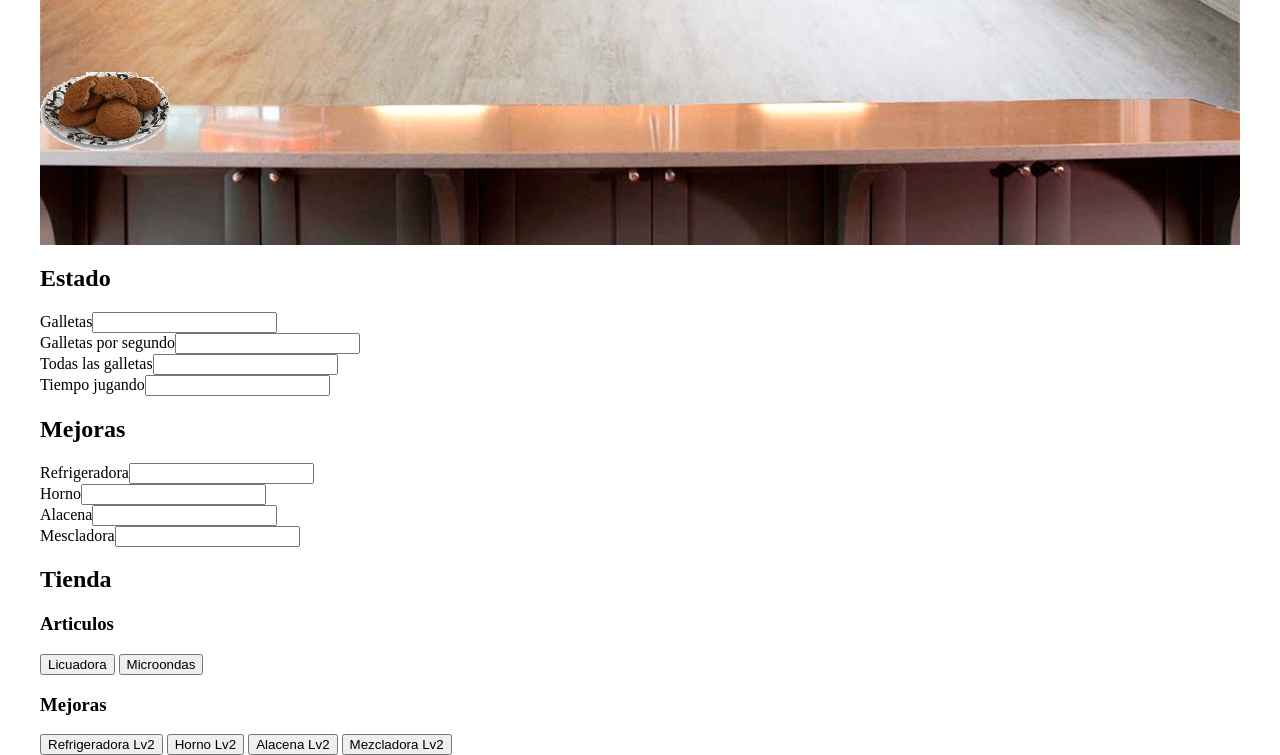
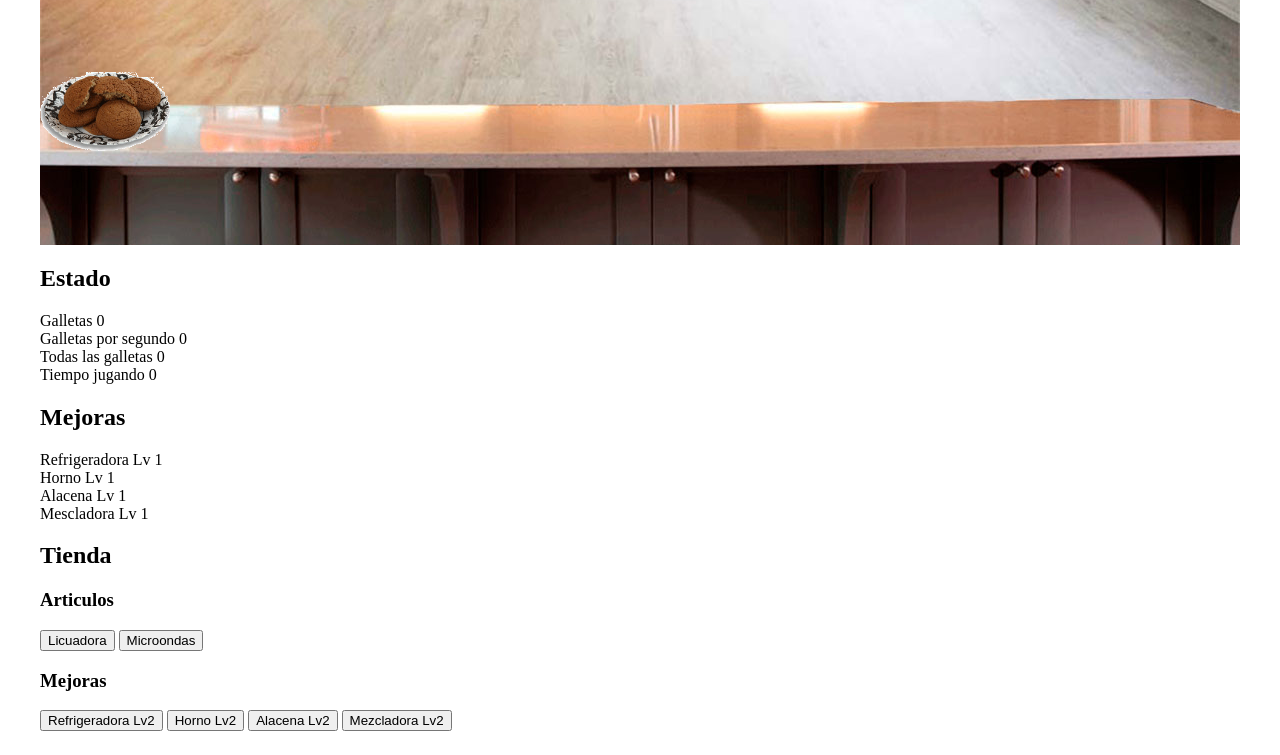
Before and after one commit to Bryan13qm/Grandma-s-Kitchen, a plain HTML site: page index.html in a window 1280 px wide. Shown: the part 772-1527 px from the top of the page. After the commit the page ends 1503 px from the top, so only its background shows below. Drawn offline with nearby package versions, Linux system fonts and the light colour scheme.

Commit message:
adding json to html

```diff
--- a/index.html
+++ b/index.html
@@ -63,19 +63,19 @@
 
 				<form>
 					<div>
-						<label>Galletas<input type="text" name="stock" id="stock" value=""></label>
+						<label>Galletas <span id="stock"></span></label>
 					</div>
 
 					<div>
-						<label>Galletas por segundo<input type="text" name="gps" id="gps" value=""></label>
+						<label>Galletas por segundo <span id="gps"></span></label>
 					</div>
 
 					<div>
-						<label>Todas las galletas<input type="text" name="allcookies" id="allcookies" value=""></label>
+						<label>Todas las galletas <span id="allcookies"></span></label>
 					</div>
 
 					<div>
-						<label>Tiempo jugando<input type="text" name="playtime" id="playtime" value=""></label>
+						<label>Tiempo jugando <span id="playtime"></span></label>
 					</div>
 				</form>
 			</div>
@@ -85,36 +85,37 @@
 
 				<form>
 					<div class="is-block">
-						<label>Refrigeradora<input type="text" name="status-freezer" id="status-freezer" value=""></label>
+						<label>Refrigeradora Lv <span id="status-freezer"></span></label>
 					</div>
 
 					<div class="is-block">
-						<label>Horno<input type="text" name="status-stove" id="status-stove" value=""></label>
+						<label>Horno Lv <span id="status-stove"></span></label>
 					</div>
 
 					<div class="is-block">
-						<label>Alacena<input type="text" name="status-cupboard" id="status-cupboard" value=""></label>
+						<label>Alacena Lv <span id="status-cupboard"></span></label>
 					</div>
 
 					<div class="is-hidden">
-						<label>Lavaplatos<input type="text" name="status-dishwasher" id="status-dishwasher" value=""></label>
+						<label>Lavaplatos Lv <span id="status-dishwasher"></span></label>
 					</div>
 
 					<div class="is-block">
-						<label>Mescladora<input type="text" name="status-mixer" id="status-mixer" value=""></label>
+						<label>Mescladora Lv <span id="status-mixer"></span></label>
 					</div>
 
 					<div class="is-hidden">
-						<label>Microondas<input type="text" name="status-microwave" id="status-microwave" value=""></label>
+						<label>Microondas Lv <span id="status-microwave"></span></label>
 					</div>
 
 					<div class="is-hidden">
-						<label>Licuadora<input type="text" name="status-blender" id="status-blender" value=""></label>
+						<label>Licuadora Lv <span id="status-blender"></span></label>
 					</div>
 				</form>
 			</div>
 		</div>
 
+<!-- this section is to buy upgrades -->
 		<div class="shop-page">
 			<div class="shop-articles">
 				<h2>Tienda</h2>
--- a/main.js
+++ b/main.js
@@ -2,7 +2,7 @@ var Game={};
 
 Game.Launch=function(){
 	let cookies = 0;
-	let ratio = 0;
+	let gps = 0;
 	let total = 0;
 	let time = 0;
 	let freezer = 0;
@@ -17,10 +17,33 @@ Game.Launch=function(){
 	 	url: "json/data.json",
 	 	dataType: "json",
 	 	success: function(data){
-        	cookies = data.galletas_disponibles;
+        	stat(data);
     	}
     });
 
-
+	function stat(status){
+		cookies = status.galletas_disponibles;
+		gps = status.galletas_por_segundo;
+		total = status.todas_las_galletas;
+		time = status.tiempo_jugando;
+		freezer = status.refrigeradora_lvl;
+		stove = status.horno_lvl;
+		cupboard = status.alacena_lvl;
+		mixer = status.mescladora_lvl;
+		blender = status.licuadora_lvl;
+		microwave = status.microondas_lvl;
+		dishwasher = status.lavaplatos_lvl;
+		$("#stock").html(cookies);
+		$("#gps").html(gps);
+		$("#allcookies").html(total);
+		$("#playtime").html(time);
+		$("#status-freezer").html(freezer);
+		$("#status-stove").html(stove);
+		$("#status-cupboard").html(cupboard);
+		$("#status-mixer").html(mixer);
+		$("#status-blender").html(blender);
+		$("#status-microwave").html(microwave);
+		$("#status-dishwasher").html(dishwasher);
+	}
 };
 Game.Launch();
```
